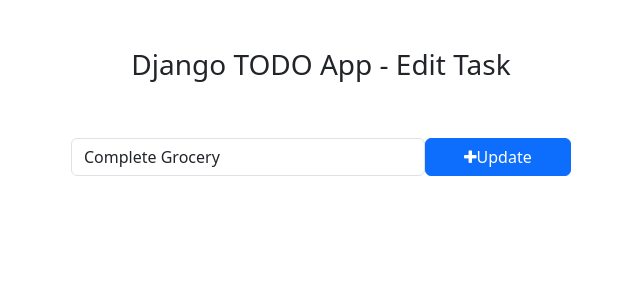
After one commit to gharisj3/todo, a Django app: page /todo/edit_task/1 in a window 1280 px wide. The commit adds this page. Shown: the top 300 px of the page, without its empty margins (319-959 px from the left). Run offline with Django 4.2, Linux system fonts and the light colour scheme; data comes from the database, SQL or seed files in the repository; both versions use the stored data as it was after the commit.

Commit message:
todo app final

```diff
--- /dev/null
+++ b/templates/edit_task.html
@@ -0,0 +1,31 @@
+<!DOCTYPE html>
+<html lang="en">
+<head>
+    <meta charset="UTF-8">
+    <meta name="viewport" content="width=device-width, initial-scale=1.0">
+    <title>Edit Task - Django TODO App   </title>
+
+      <!-- Bootstrap -->
+      <link href="https://cdn.jsdelivr.net/npm/bootstrap@5.3.0-alpha1/dist/css/bootstrap.min.css" rel="stylesheet" integrity="sha384-GLhlTQ8iRABdZLl6O3oVMWSktQOp6b7In1Zl3/Jr59b6EGGoI1aFkw7cmDA6j6gD" crossorigin="anonymous">
+      <script src="https://cdn.jsdelivr.net/npm/bootstrap@5.3.0-alpha1/dist/js/bootstrap.bundle.min.js" integrity="sha384-w76AqPfDkMBDXo30jS1Sgez6pr3x5MlQ1ZAGC+nuZB+EYdgRZgiwxhTBTkF7CXvN" crossorigin="anonymous"></script>
+      <!-- Font Awesome Icons -->
+      <link rel="stylesheet" href="https://cdnjs.cloudflare.com/ajax/libs/font-awesome/4.7.0/css/font-awesome.min.css">
+
+</head>
+<body>
+    <div class="container">
+        <h3 class="pt-5 pb-5 text-center">Django TODO App - Edit Task</h3>
+
+        <form action="" method = "POST" style= "width:500px; margin :auto;">
+            {% csrf_token %}
+            {% comment %} Cross Site Request Forgery {% endcomment %}
+            <div class="form-group">
+                <span style="display: flex;">
+                    <input type="text" name = 'task' class="form-control" placeholder="Add a task" value = "{{get_task.task}}">
+                    <button type="submit" class="btn btn-primary" style="width: 200px;"><i class="fa fa-plus"></i>Update</button>
+                </span>
+            </div>
+        </form>
+    </div>
+</body>
+</html>
--- a/todo/urls.py
+++ b/todo/urls.py
@@ -2,5 +2,16 @@
 from . import views
 
 urlpatterns = [
-    path('addTask/', views.addTask, name = 'addTask')
+    # Add Task
+    path('addTask/', views.addTask, name = 'addTask'),
+    #Mark as done
+    path('mark_as_done/<int:pk>', views.mark_as_done, name = 'mark_as_done'),
+    # Mark as undone
+
+    #Edit Feature
+    path('edit_task/<int:pk>', views.edit_task, name = 'edit_task'),
+
+    #delete Task
+    path('delete_task/<int:pk>/', views.delete_task, name = 'delete_task')
+
 ]
--- a/todo/views.py
+++ b/todo/views.py
@@ -1,4 +1,4 @@
-from django.shortcuts import render, redirect
+from django.shortcuts import render, redirect, get_object_or_404
 from django.http import HttpResponse
 from .models import Task
 # Create your views here.
@@ -7,3 +7,37 @@
     task = request.POST['task']
     Task.objects.create(task=task)
     return redirect('home')
+
+
+def mark_as_done(request, pk):
+    task = get_object_or_404(Task, pk=pk)
+    task.is_completed = True
+    task.save()
+    return redirect('home')
+
+
+def mark_as_undone(request, pk):
+    return redirect("home")
+
+
+
+def edit_task(request, pk ):
+    get_task = get_object_or_404(Task, pk=pk)
+    if request.method == 'POST':
+        new_task = request.POST['task']
+        get_task.task = new_task
+        get_task.save()
+        return redirect('home')
+    else:
+        context = {
+            'get_task':get_task
+        }
+
+    return render(request, 'edit_task.html', context)
+
+
+
+def delete_task(request, pk):
+    task  = get_object_or_404(Task, pk = pk)
+    task.delete()
+    return redirect('home')
--- a/todo_main/views.py
+++ b/todo_main/views.py
@@ -4,7 +4,11 @@
 
 def home(request):
     tasks = Task.objects.filter(is_completed = False).order_by('-updated_at')
+
+    completed_tasks = Task.objects.filter(is_completed = True)
+    # print(completed_tasks)
     context = {
         'tasks': tasks,
+        'completed_tasks':completed_tasks,
     }
     return render(request, 'home.html',context)
```
Also changed, not shown: templates/home.html (+6 -4 lines), db.sqlite3.
